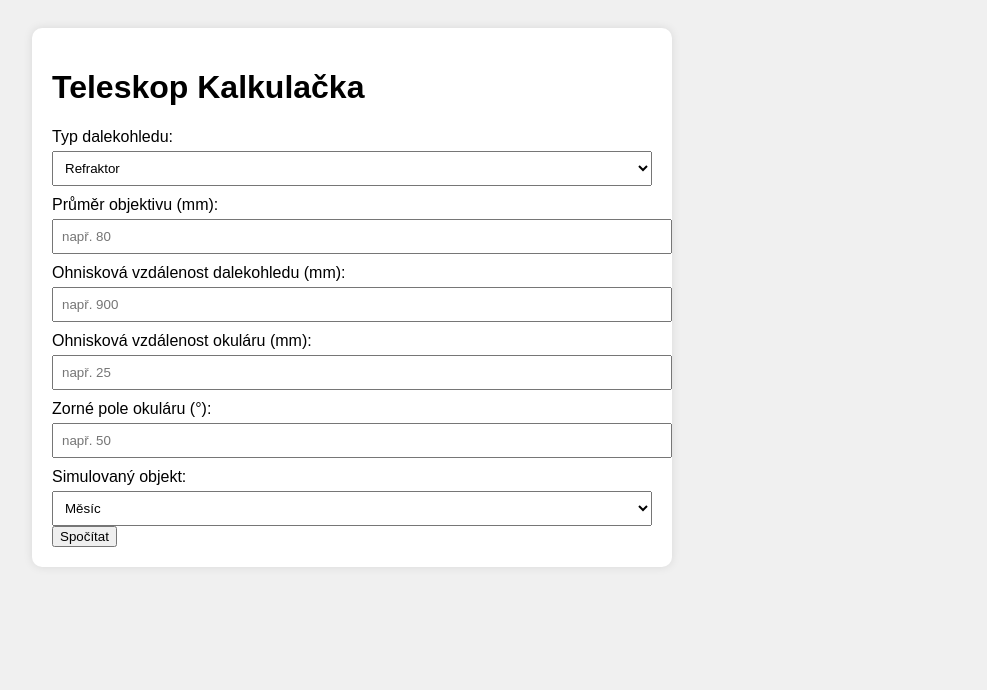
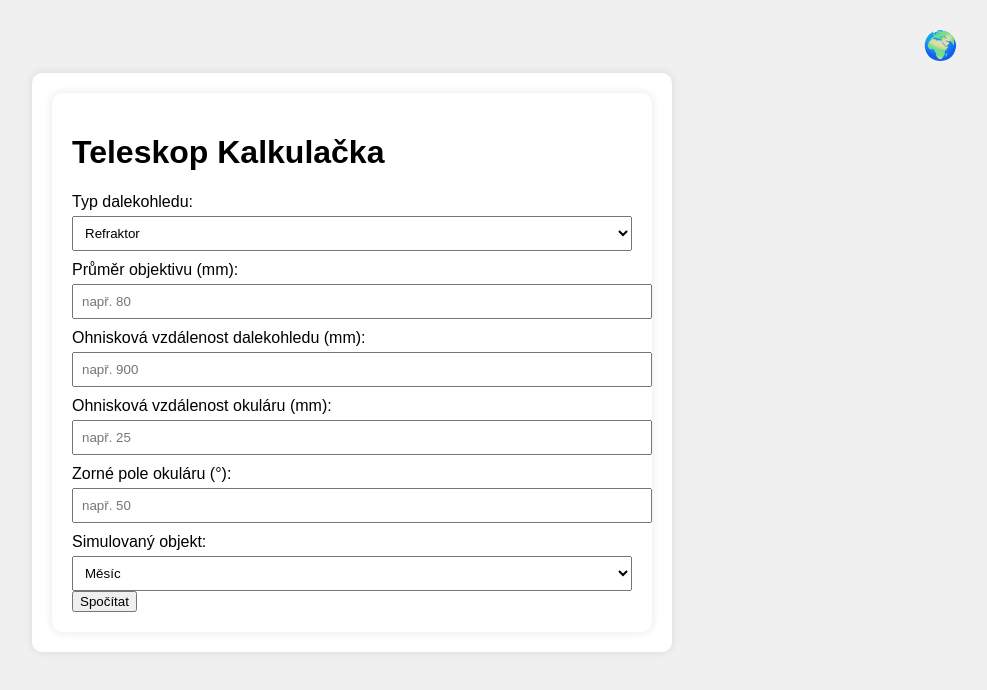
Before and after one commit to rimsewesmir/teleskopkalkulacka, a plain HTML site: page index.html in a window 1280 px wide. Shown: the whole page, without its empty margins (288-1275 px from the left). Drawn offline with Linux system fonts and the light colour scheme.

Commit message:
index.html

```diff
--- a/index.html
+++ b/index.html
@@ -56,6 +56,16 @@
   </style>
 </head>
 <body>
+  <div style="text-align: right; margin-bottom: 10px;">
+    <button onclick="window.location.href='https://www.rimsewesmir.github.io/';"
+            title="Domů"
+            style="font-size: 28px; background: none; border: none; cursor: pointer;">
+      🌍
+    </button>
+  </div>
+
+  <div class="container">
+
   <div class="container">
     <h1>Teleskop Kalkulačka</h1>
 
```
